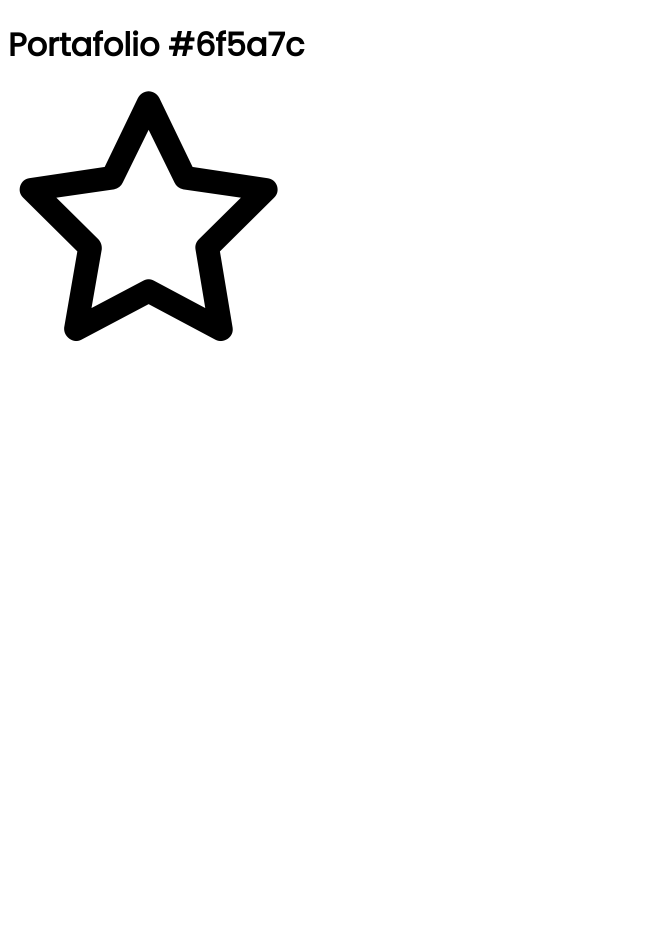
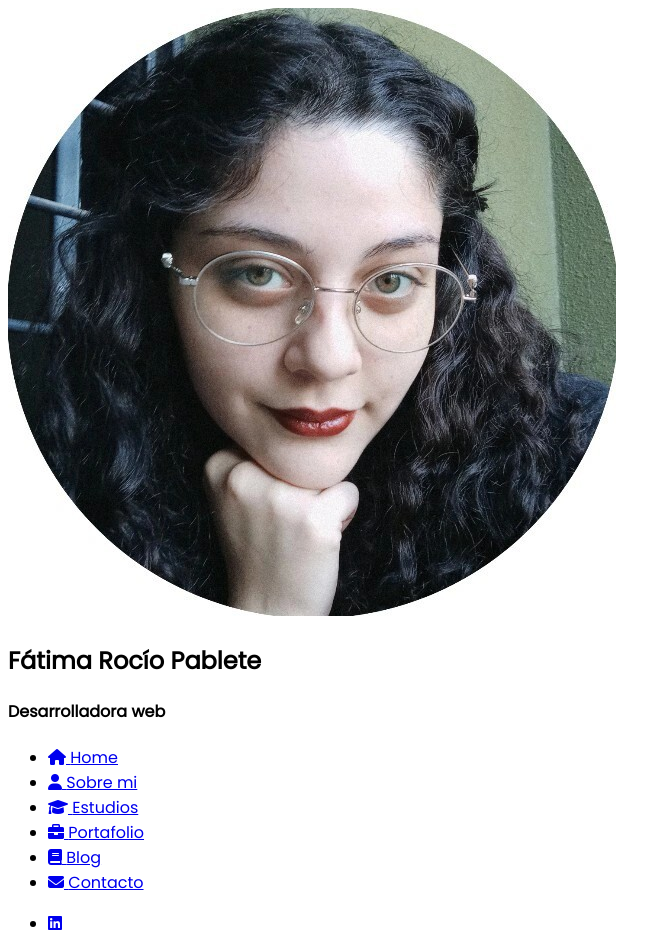
Before and after one commit to pabletefatimarocio/Portafolio-, a plain HTML site: page index.html in a window 1280 px wide. Shown: the whole page, without its empty margins (0-671 px from the left). Before the commit the page ends 800 px from the top, so only its background shows below. Drawn offline with Linux system fonts and the light colour scheme.

Commit message:
layout, barra lateral, info general

```diff
--- a/assets/css/styles.css
+++ b/assets/css/styles.css
@@ -1,6 +1,3 @@
-/*@import url('https://fonts.googleapis.com/css2?family=Poppins:ital,wght@0,100;0,200;0,300;0,400;0,500;0,600;0,700;0,800;0,900;1,100;1,200;1,300;1,400;1,500;1,600;1,700;1,800;1,900&display=swap');*/
-
-
 body{
   font-family: "Poppins";
 }
--- a/index.html
+++ b/index.html
@@ -1,21 +1,111 @@
 <!DOCTYPE html>
 <html lang="es">
+
 <head>
     <meta charset="UTF-8">
     <meta http-equiv="X-UA-Compatible" content="IE-edge">
     <meta name="viewport" content="width=device-width, initial-scale=1.0">
 
-     <!--Estilos-->
-     <link rel="stylesheet" href="assets/fonts/fontawesome-free-6.1.2-web/css/all.min.css" />
-     <link rel="stylesheet" href="assets/fonts/poppins/poppins.css" />
-     <link rel="stylesheet" href="assets/css/styles.css"  />
+    <!--Estilos-->
+    <link rel="stylesheet" href="assets/fonts/fontawesome-free-6.1.2-web/css/all.min.css" />
+    <link rel="stylesheet" href="assets/fonts/poppins/poppins.css" />
+    <link rel="stylesheet" href="assets/css/styles.css" />
 
     <title>Portafolio - Fatima Pablete</title>
 </head>
+
 <body>
 
-    <h1>Portafolio #6f5a7c</h1>
-    <i class= "fa-regular fa-star" style="font-size: 250px;"></i>
+    <!--Layout principal-->
+
+    <div class="layout">
+        <!--Barra lateral-->
+        <aside class="layout__aside">
+            <section class="aside__user-info">
+
+                <!--Información general usuario-->
+                <div class="user-info__general">
+                    <div class="user-info__container-image">
+                        <img src="assets/img/default-user.jpg" class="user-info__image"
+                            alt="Foto de perfil del usuario" />
+                    </div>
+
+                    <h2 class="user-info__name">Fátima Rocío Pablete</h2>
+                    <h4 class="user-info__job">Desarrolladora web</h4>
+
+                </div>
+
+                <!--Menú de navegación-->
+                <nav class="layout__menu">
+                    <ul class="menu__list">
+                        <li class="menu__option">
+                            <a href="index.html" class="menu__link">
+                            <i class="menu__icon fa-solid fa-house"></i>
+                            <span class="menu__overlay">Home</span>
+                            </a>
+                        </li>
+
+                        <li class="menu__option">
+                            <a href="sobre-mi.html" class="menu__link">
+                            <i class="menu__icon fa-solid fa-user"></i>
+                            <span class="menu__overlay">Sobre mi</span>
+                            </a>
+                        </li>
+
+                        <li class="menu__option">
+                            <a href="estudios.html" class="menu__link">
+                            <i class="menu__icon fa-solid fa-graduation-cap"></i>
+                            <span class="menu__overlay">Estudios</span>
+                            </a>
+                        </li>
+
+                        <li class="menu__option">
+                            <a href="portafolio.html" class="menu__link">
+                            <i class="menu__icon fa-solid fa-briefcase"></i>
+                            <span class="menu__overlay">Portafolio</span>
+                            </a>
+                        </li>
+
+                        <li class="menu__option">
+                            <a href="blog.html" class="menu__link">
+                            <i class="menu__icon fa-solid fa-book"></i>
+                            <span class="menu__overlay">Blog</span>
+                            </a>
+                        </li>
+
+                        <li class="menu__option">
+                            <a href="contacto.html" class="menu__link">
+                            <i class="menu__icon fa-solid fa-envelope"></i>
+                            <span class="menu__overlay">Contacto</span>
+                            </a>
+                        </li>
+                    </ul>
+                </nav>
+
+                <!--Redes sociales-->
+                <div class="user-info__user-links">
+
+                    <ul class="user-links__social">
+                        <li class="social__option">
+                            <a href="#" class="social__link">
+                                <i class=" social__icon fa-brands fa-linkedin"></i>
+                            </a>
+                        </li>
+                    </ul>
+                </div>
+
+                <!--Boton curriculum-->
+
+                <!--Footer-->
+
+
+            </section>
+
+
+        </aside>
+
+    </div>
 
 </body>
+
 </html>
```
Also changed, not shown: assets/img/default-user.jfif (deleted), assets/img/default-user.jpg (added).
